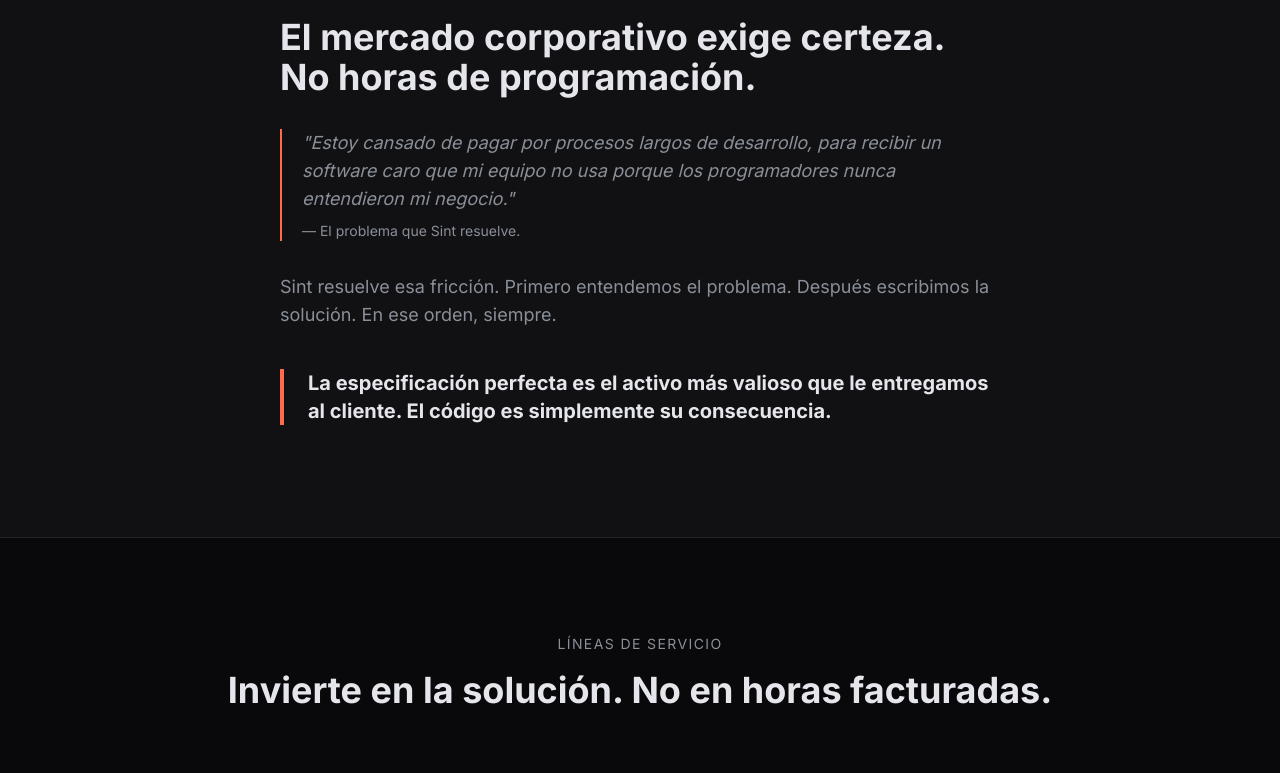
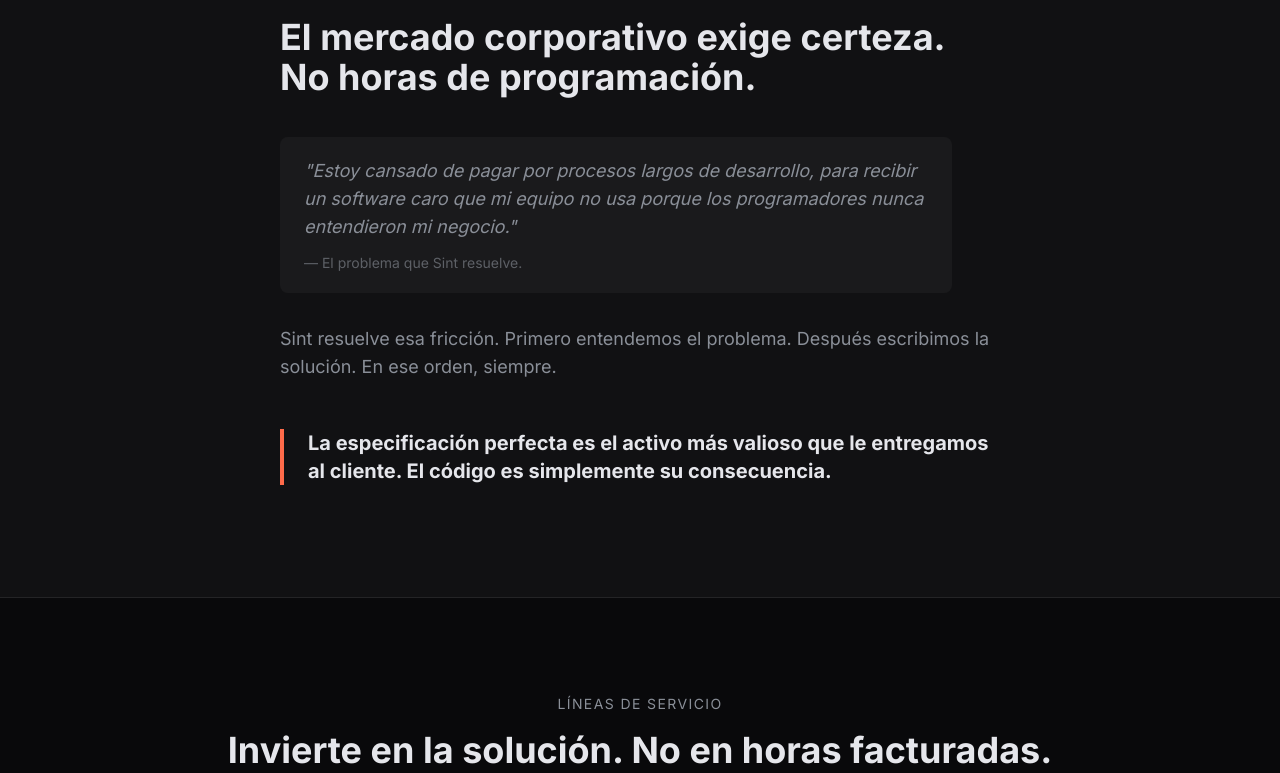
Before and after one commit to JoseSebaLM/SINT, a Next.js app: page / in a window 1280 px wide. Shown: the part 1640-2413 px from the top of the page. Built offline with nearby package versions, Linux system fonts and the light colour scheme.

Commit message:
design: Rediseña Manifesto — diferencia voz cliente vs voz Sint

```diff
--- a/app/sections/Manifesto.tsx
+++ b/app/sections/Manifesto.tsx
@@ -32,8 +32,8 @@ export default function Manifesto(): JSX.Element {
         </motion.h2>
 
         {/* Cita */}
-        <motion.blockquote
-          className="border-l-2 border-[#FF6B4A] pl-5 mb-8 max-w-2xl"
+        <motion.div
+          className="mt-10 mb-8 bg-white/[0.04] rounded-lg px-6 py-5 max-w-2xl"
           initial={{ opacity: 0, y: 20 }}
           whileInView={{ opacity: 1, y: 0 }}
           viewport={{ once: true }}
@@ -44,10 +44,10 @@ export default function Manifesto(): JSX.Element {
             recibir un software caro que mi equipo no usa porque los
             programadores nunca entendieron mi negocio.&quot;
           </p>
-          <cite className="text-[#8A8F98] text-sm mt-2 block not-italic">
+          <cite className="text-[#8A8F98]/60 text-sm mt-3 block not-italic">
             — El problema que Sint resuelve.
           </cite>
-        </motion.blockquote>
+        </motion.div>
 
         {/* Párrafo 2 */}
         <motion.p
@@ -63,7 +63,7 @@ export default function Manifesto(): JSX.Element {
 
         {/* Línea de cierre */}
         <motion.p
-          className="mt-10 border-l-4 border-[#FF6B4A] pl-6 text-lg md:text-xl font-bold text-[#E5E6EB]"
+          className="mt-12 border-l-4 border-[#FF6B4A] pl-6 text-lg md:text-xl font-bold text-[#E5E6EB]"
           initial={{ opacity: 0, y: 20 }}
           whileInView={{ opacity: 1, y: 0 }}
           viewport={{ once: true }}
```
